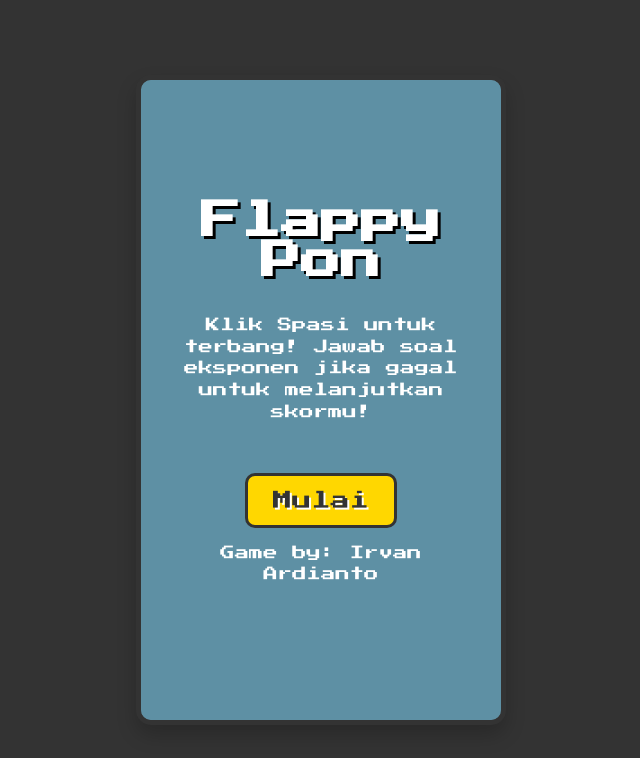
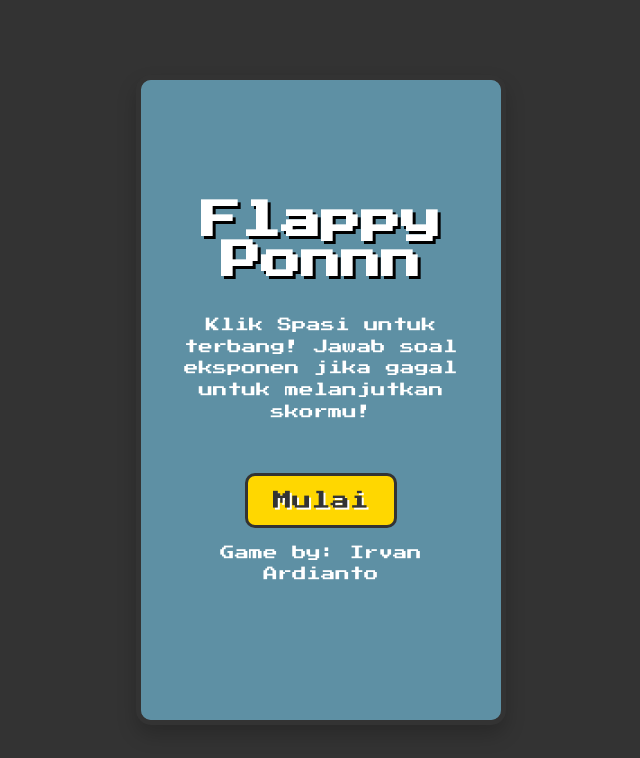
Before and after one commit to 9teeleven/FlappyPon, a plain HTML site: page index.html in a window 1280 px wide. Shown: the whole page, without its empty margins (319-959 px from the left). Drawn offline with Linux system fonts and the light colour scheme.

Commit message:
Update index.html

```diff
--- a/index.html
+++ b/index.html
@@ -16,7 +16,7 @@
         <div id="loadingScreen"><h2>Memuat Aset...</h2></div>
 
         <div id="homeScreen">
-            <h1>Flappy Pon</h1>
+            <h1>Flappy Ponnn</h1>
             <p>Klik Spasi untuk terbang! Jawab soal eksponen jika gagal untuk melanjutkan skormu!</p>
             <button id="startButton" class="button">Mulai</button>
             <p>Game by: Irvan Ardianto</p>
```
